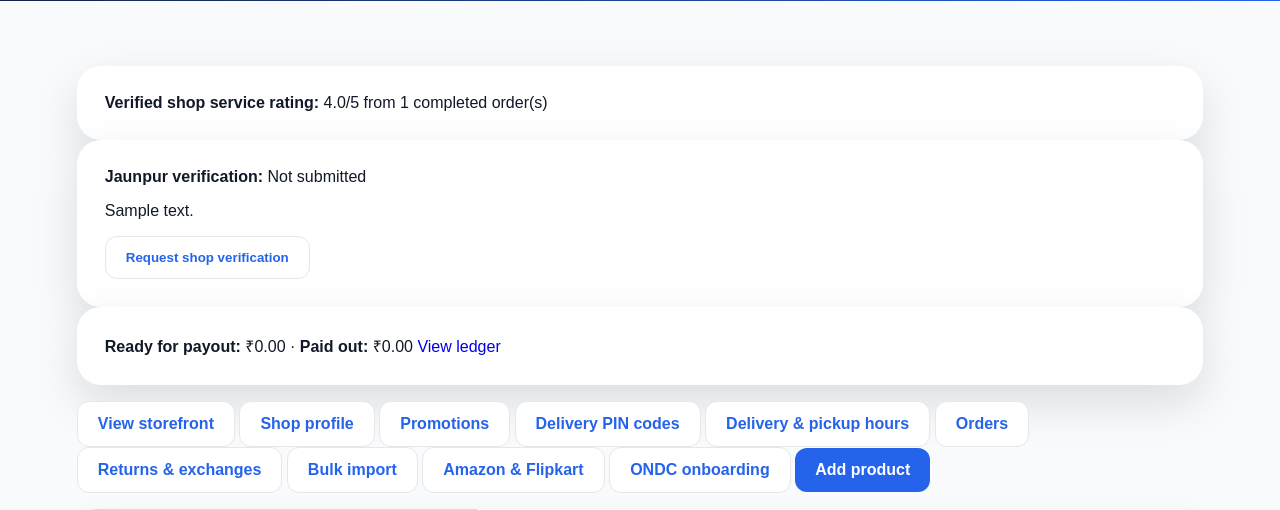
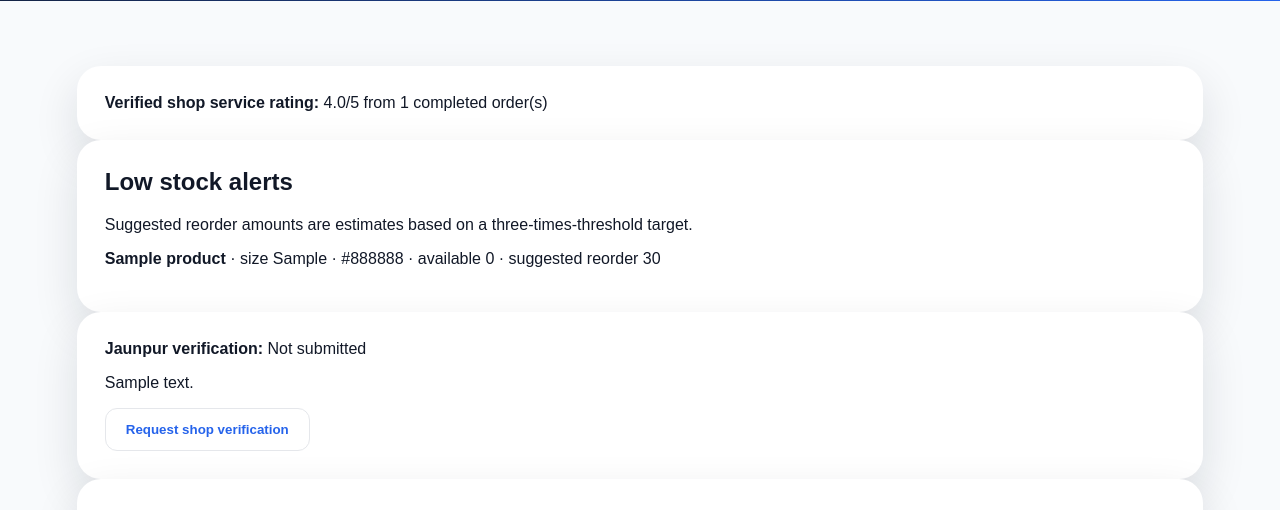
Before and after one commit to sartaj05/jaunpur-footwear-shop, a Django app: page /shops/seller/ in a window 1280 px wide; the page is wider, and only the part inside the window is pictured. Shown: the part 365-875 px from the top of that part. Run offline with Django 5.2, Linux system fonts and the light colour scheme; a user stored in the database is signed in; tables that the repository leaves empty hold one stand-in row (values such as "Sample post"); grey boxes marked "Sample" are stand-in pictures; parts of the project's set-up code (start-up, migrations or seed data) failed here and were passed over; some libraries are stand-ins or nearby versions.

Commit message:
feat(inventory): add seller stock thresholds and reorder alerts

```diff
--- a/products/admin.py
+++ b/products/admin.py
@@ -29,6 +29,7 @@ class ProductAdmin(admin.ModelAdmin):
         'price',
         'discount_price',
         'stock',
+        'low_stock_threshold',
         'is_active',
         'is_featured',
         'shop',
--- a/shops/views.py
+++ b/shops/views.py
@@ -265,6 +265,20 @@ def seller_dashboard(request):
         Q(order__payment_status='paid') | Q(order__payment_method='Cash on Delivery')
     ).exclude(order__status='cancelled')
     paid_payouts = shop.seller_orders.filter(payout_status='paid')
+    low_stock_inventory = []
+    for product in products.prefetch_related('variants'):
+        active_variants = [variant for variant in product.variants.all() if variant.is_active]
+        stock_owners = active_variants or [product]
+        for stock_owner in stock_owners:
+            available = local_available_stock(stock_owner)
+            threshold = stock_owner.low_stock_threshold
+            if available <= threshold:
+                low_stock_inventory.append({
+                    'product': product,
+                    'variant': stock_owner if active_variants else None,
+                    'available': available,
+                    'reorder_quantity': max(1, threshold * 3 - available),
+                })
     return render(request, 'shops/seller_dashboard.html', {
         'shop': shop,
         'products': products,
@@ -272,6 +286,7 @@ def seller_dashboard(request):
         'paid_payout_total': paid_payouts.aggregate(total=Sum('net_amount'))['total'] or Decimal('0.00'),
         'shop_review_average': shop.reviews.filter(is_visible=True).aggregate(value=Avg('rating'))['value'],
         'shop_review_count': shop.reviews.filter(is_visible=True).count(),
+        'low_stock_inventory': low_stock_inventory,
     })
 
 
@@ -421,15 +436,16 @@ def seller_product_form(request, product_id=None):
         try:
             price = Decimal(request.POST.get('price', ''))
             stock = int(request.POST.get('stock', '0'))
+            low_stock_threshold = int(request.POST.get('low_stock_threshold', '5'))
             discount_text = request.POST.get('discount_price', '').strip()
             discount_price = Decimal(discount_text) if discount_text else None
         except (InvalidOperation, TypeError, ValueError):
-            price, stock, discount_price = None, -1, None
+            price, stock, low_stock_threshold, discount_price = None, -1, 0, None
         brand = Brand.objects.filter(pk=request.POST.get('brand')).first()
         category = Category.objects.filter(pk=request.POST.get('category')).first()
         image = request.FILES.get('image')
-        if not name or not description or not sizes or not brand or not category or price is None or price <= 0 or stock < 0:
-            messages.error(request, 'Complete the product fields with a valid positive price and stock quantity.')
+        if not name or not description or not sizes or not brand or not category or price is None or price <= 0 or stock < 0 or low_stock_threshold < 0:
+            messages.error(request, 'Complete the product fields with a valid price, stock quantity, and low-stock threshold.')
         elif discount_price is not None and (discount_price <= 0 or discount_price > price):
             messages.error(request, 'The sale price must be positive and no higher than the regular price.')
         elif not product and not image:
@@ -447,6 +463,7 @@ def seller_product_form(request, product_id=None):
             product.price = price
             product.discount_price = discount_price
             product.available_sizes = sizes
+            product.low_stock_threshold = low_stock_threshold
             product.is_active = request.POST.get('is_active') == 'on'
             if not product.pk or not product.variants.exists():
                 product.stock = stock
@@ -607,11 +624,12 @@ def seller_manage_variants(request, product_id):
             color = request.POST.get('color', '').strip()
             try:
                 stock = int(request.POST.get('stock', '0'))
+                low_stock_threshold = int(request.POST.get('low_stock_threshold', '5'))
                 price_override_text = request.POST.get('price_override', '').strip()
                 price_override = Decimal(price_override_text) if price_override_text else None
             except (TypeError, ValueError, InvalidOperation):
-                stock, price_override = -1, None
-            if not size or not color or stock < 0 or (price_override is not None and price_override <= 0):
+                stock, low_stock_threshold, price_override = -1, 0, None
+            if not size or not color or stock < 0 or low_stock_threshold < 0 or (price_override is not None and price_override <= 0):
                 messages.error(request, 'Enter a size, color, non-negative stock, and valid optional price.')
             elif product.variants.filter(size=size, color=color).exists():
                 messages.error(request, 'This size and color variant already exists.')
@@ -621,6 +639,7 @@ def seller_manage_variants(request, product_id):
                     size=size,
                     color=color,
                     stock=stock,
+                    low_stock_threshold=low_stock_threshold,
                     price_override=price_override,
                 )
                 messages.success(request, 'Size and color stock saved.')
--- a/templates/dashboard/products.html
+++ b/templates/dashboard/products.html
@@ -34,7 +34,7 @@
             <td>{{ product.category.name }}</td>
             <td>₹{{ product.final_price }}</td>
             <td>
-                {% if product.stock <= 5 %}
+                {% if product.is_low_stock %}
                     <span class="badge badge-danger">{{ product.stock }}</span>
                 {% else %}
                     <span class="badge badge-success">{{ product.stock }}</span>
--- a/templates/products/home.html
+++ b/templates/products/home.html
@@ -118,7 +118,7 @@
                 <span class="discount-badge">Sale</span>
                 {% endif %}
 
-                {% if product.stock <= 5 %}
+                {% if product.is_low_stock %}
                 <span class="stock-badge">Low Stock</span>
                 {% endif %}
             </div>
--- a/templates/products/product_list.html
+++ b/templates/products/product_list.html
@@ -62,7 +62,7 @@
             <div class="product-card">
                 <div class="product-img-wrap">
                     <img src="{{ product.image.url }}" alt="{{ product.name }}">
-                    {% if product.stock <= 5 %}
+                    {% if product.is_low_stock %}
                     <span class="stock-badge">{% if is_hindi %}कम स्टॉक{% else %}Low Stock{% endif %}</span>
                     {% endif %}
                 </div>
--- a/templates/shops/seller_dashboard.html
+++ b/templates/shops/seller_dashboard.html
@@ -4,6 +4,7 @@
 {% if shop.status != 'approved' %}<section class="featured-section"><h2>Application {{ shop.get_status_display }}</h2><p>Shop listings unlock after staff approval.</p><a class="card-btn" href="{% url 'shop_application' %}">View application</a></section>
 {% else %}<section class="featured-section">
     <div class="checkout-summary"><strong>Verified shop service rating:</strong> {% if shop_review_count %}{{ shop_review_average|floatformat:1 }}/5 from {{ shop_review_count }} completed order(s){% else %}No reviews yet{% endif %}</div>
+    {% if low_stock_inventory %}<div class="checkout-form-card"><h2>Low stock alerts</h2><p>Suggested reorder amounts are estimates based on a three-times-threshold target.</p>{% for row in low_stock_inventory %}<p><strong>{{ row.product.name }}</strong>{% if row.variant %} · size {{ row.variant.size }} · {{ row.variant.color }}{% endif %} · available {{ row.available }} · suggested reorder {{ row.reorder_quantity }}</p>{% endfor %}</div>{% endif %}
     <div class="checkout-summary"><strong>Jaunpur verification:</strong> {{ shop.get_verification_status_display }}{% if shop.verification_note %}<p>{{ shop.verification_note }}</p>{% endif %}{% if shop.verification_status != 'verified' %}<form method="post" action="{% url 'request_shop_verification' %}">{% csrf_token %}<button class="secondary-btn">Request shop verification</button></form>{% endif %}</div>
     <div class="checkout-summary"><strong>Ready for payout:</strong> ₹{{ pending_payout_total }} · <strong>Paid out:</strong> ₹{{ paid_payout_total }} <a href="{% url 'seller_payout_ledger' %}">View ledger</a></div>
     <p><a class="secondary-btn" href="{% url 'shop_page' shop.slug %}">View storefront</a> <a class="secondary-btn" href="{% url 'seller_shop_profile' %}">Shop profile</a> <a class="secondary-btn" href="{% url 'manage_promotions' %}">Promotions</a> <a class="secondary-btn" href="{% url 'manage_shop_coverage' %}">Delivery PIN codes</a> <a class="secondary-btn" href="{% url 'manage_fulfillment_slots' %}">Delivery & pickup hours</a> <a class="secondary-btn" href="{% url 'seller_orders' %}">Orders</a> <a class="secondary-btn" href="{% url 'seller_return_requests' %}">Returns & exchanges</a> <a class="secondary-btn" href="{% url 'import_seller_catalog' %}">Bulk import</a> <a class="secondary-btn" href="{% url 'marketplace_hub' %}">Amazon & Flipkart</a> <a class="secondary-btn" href="{% url 'ondc_setup' %}">ONDC onboarding</a> <a class="primary-btn" href="{% url 'seller_add_product' %}">Add product</a></p>
--- a/templates/shops/seller_product_form.html
+++ b/templates/shops/seller_product_form.html
@@ -12,6 +12,7 @@
     <div class="form-group"><label>Description in Hindi (optional)</label><textarea name="description_hi">{{ product.description_hi|default:'' }}</textarea></div>
     <div class="form-group"><label>Price (₹)</label><input type="number" step="0.01" min="0.01" name="price" value="{{ product.price|default:'' }}" required></div>
     <div class="form-group"><label>Sale price (optional)</label><input type="number" step="0.01" min="0.01" name="discount_price" value="{{ product.discount_price|default:'' }}"></div>
+    <div class="form-group"><label>Low-stock alert threshold</label><input type="number" min="0" name="low_stock_threshold" value="{{ product.low_stock_threshold|default:'5' }}" required><small>Show a seller alert when available stock reaches this amount.</small></div>
     {% if not has_variants %}<div class="form-group"><label>Stock</label><input type="number" min="0" name="stock" value="{{ product.stock|default:'0' }}" required></div>{% else %}<p>Stock is managed by your size and color variants.</p>{% endif %}
     <div class="form-group"><label>Available sizes</label><input name="available_sizes" value="{{ product.available_sizes|default:'' }}" placeholder="5,6,7,8,9" required></div>
     <div class="form-group"><label>Product photo</label><input type="file" name="image" accept="image/*" {% if not product %}required{% endif %}></div>
--- a/templates/shops/seller_variants.html
+++ b/templates/shops/seller_variants.html
@@ -6,6 +6,7 @@
         <div class="form-group"><label>Shoe size</label><input name="size" placeholder="7" required></div>
         <div class="form-group"><label>Color</label><input name="color" placeholder="Black" required></div>
         <div class="form-group"><label>Available stock</label><input type="number" name="stock" min="0" value="0" required></div>
+        <div class="form-group"><label>Low-stock alert threshold</label><input type="number" name="low_stock_threshold" min="0" value="5" required></div>
         <div class="form-group"><label>Price override (optional, ₹)</label><input type="number" name="price_override" min="0.01" step="0.01"></div>
         <button class="auth-btn">Add variant</button>
     </form>
```
Also changed, not shown: dashboard/views.py (+5 -2 lines), products/models.py (+6 -1 lines), shops/tests.py (+26 -0 lines), README.md, products/migrations/0009_low_stock_threshold.py (added).
